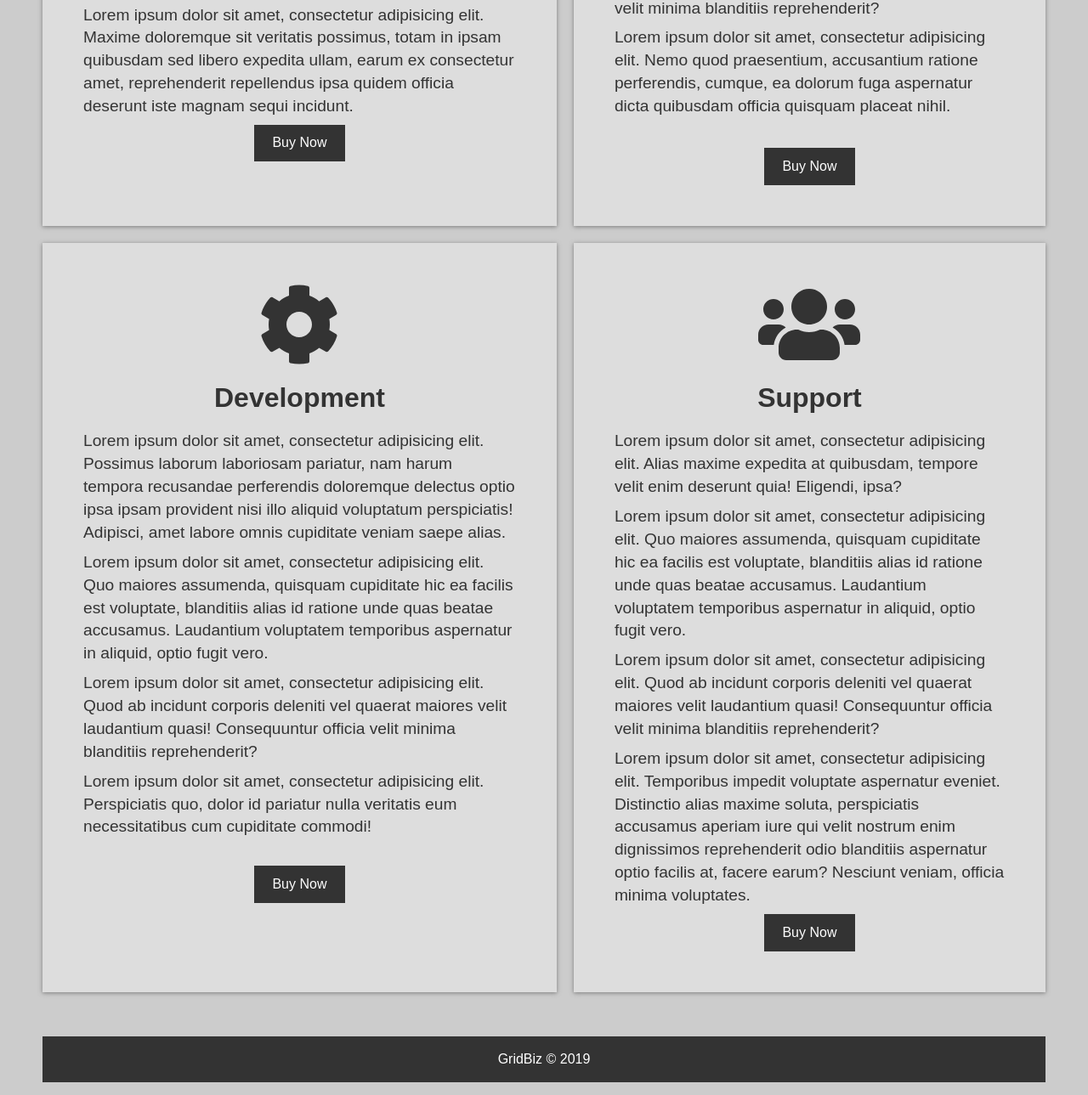
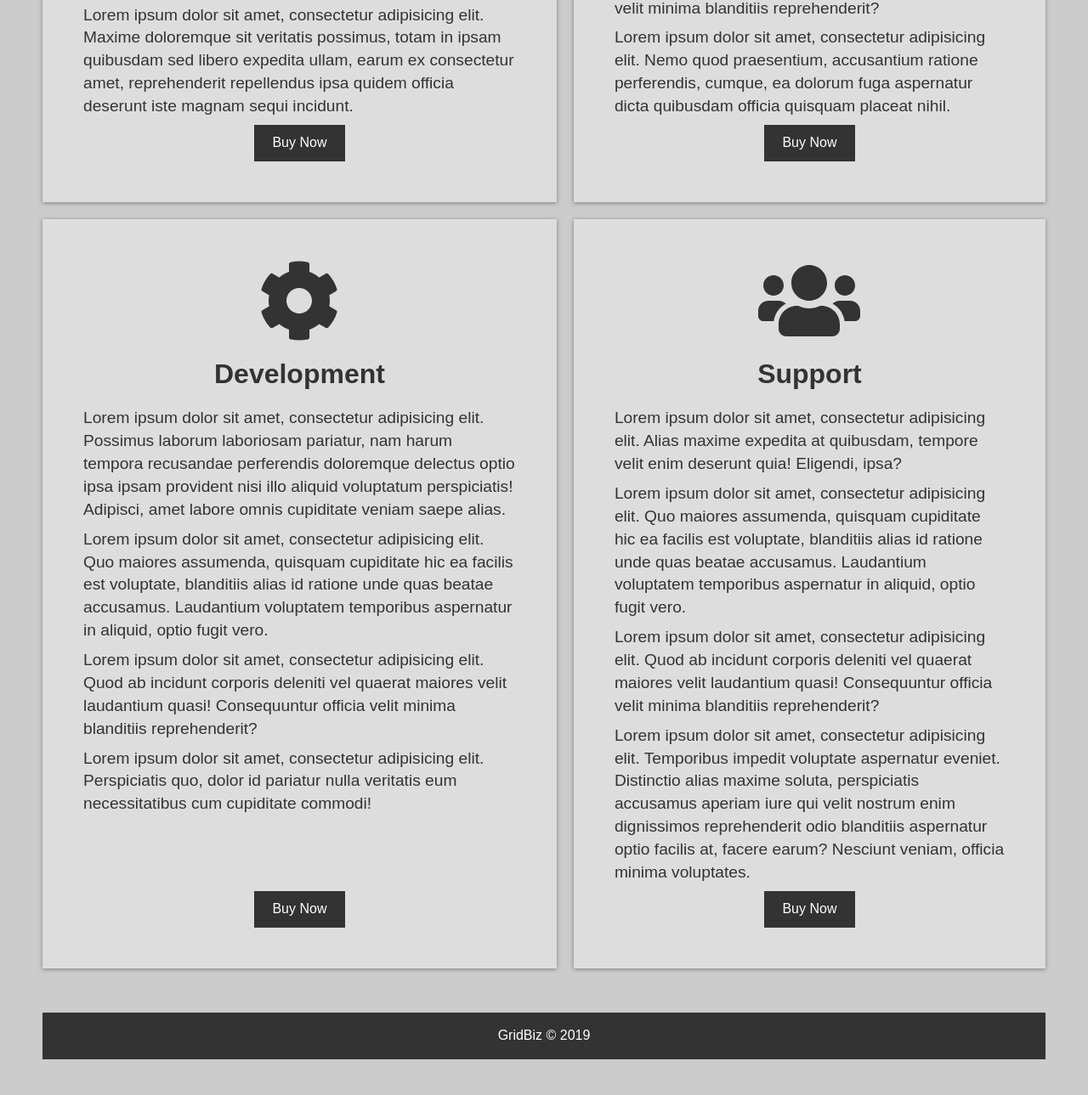
Before and after one commit to kcode93/CSS_Grid_Systems_Landing_Page, a plain HTML site: page services.html in a window 1280 px wide. Shown: the part 663-1952 px from the top of the page at 85% size. Drawn offline with Linux system fonts and the light colour scheme.

Commit message:
fixed the alignment issue with buttons on the services.html

```diff
--- a/resources/css/style.css
+++ b/resources/css/style.css
@@ -245,16 +245,8 @@ img{
   grid-area: showcase-marketing;
 }
 
-.showcase-marketing .btn{
-  margin-top: 1.7rem;
-}
-
 .showcase-development{
   grid-area: showcase-development;
-}
-
-.showcase-development .btn{
-  margin-top: 1.5rem;
 }
 
 .showcase-support{
@@ -265,6 +257,10 @@ img{
   margin: 1rem 0;
   font-size: 2rem;
   font-weight: bold;
+}
+
+.services .btn{
+  margin-top: auto;
 }
 
 /**************** Top-container-contact ****************/
```
Also changed, not shown: contact.html (+1 -1 lines).
